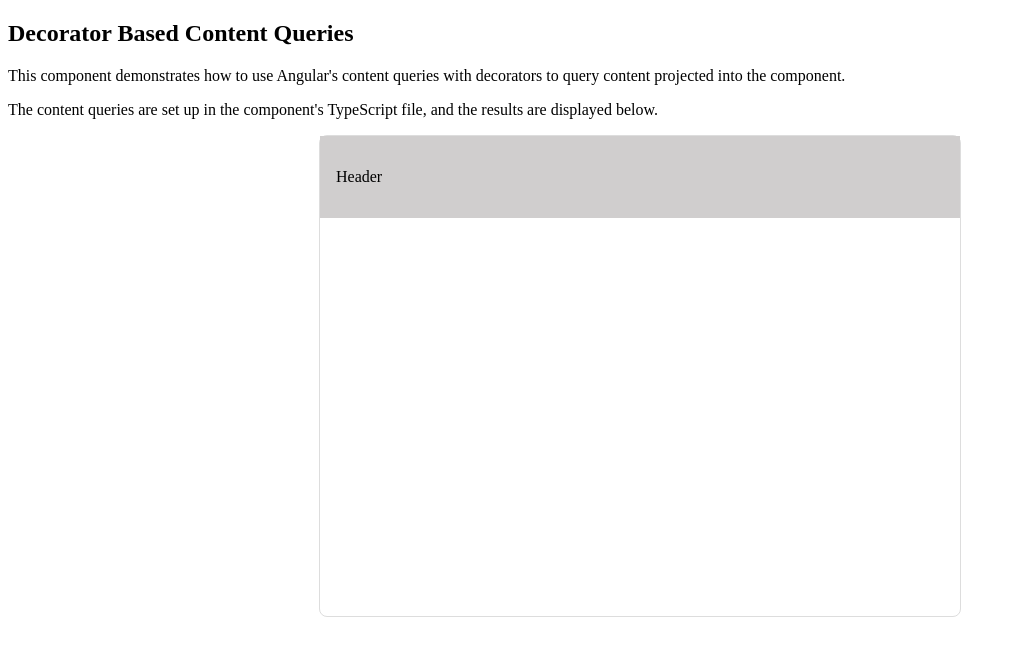
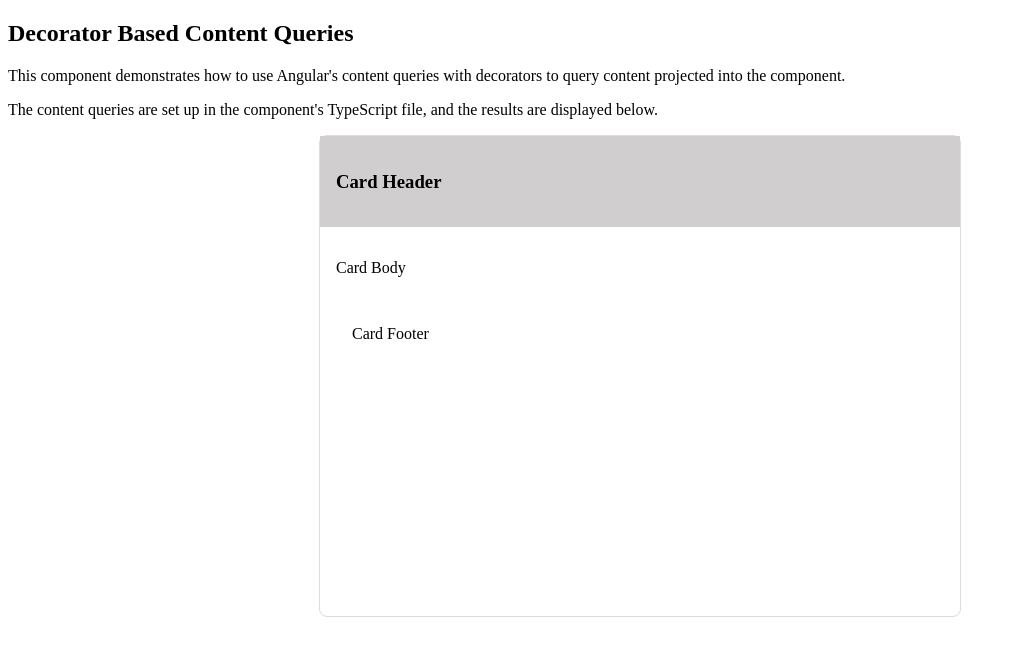
Before and after one commit to Manishh09/learning-angular-signals, an Angular app: page /decorator-based-queries/content in a window 1280 px wide. Shown: the top 656 px of the page, without its empty margins (0-1016 px from the left). Built offline with nearby package versions, Linux system fonts and the light colour scheme.

Commit message:
feat: enhance content projection examples in card component demo

```diff
--- a/src/app/signals/signal-apis/signal-queries/card/card.component.html
+++ b/src/app/signals/signal-apis/signal-queries/card/card.component.html
@@ -4,12 +4,27 @@
   <!-- Header -->
   <div class="card-header">
     <!-- Single Slot Projection -->
-    <ng-content></ng-content>
+    <!-- <ng-content></ng-content> -->
+
+    <!-- <ng-content select=".header"></ng-content> -->
+    <!-- <ng-content select="[slot='header']"></ng-content> -->
+    <ng-content select="[header]"></ng-content>
   </div>
 
 
   <!-- Body -->
 
-  <!-- Footer -->
+  <div class="card-body">
+    <!-- <ng-content select=".body"></ng-content> -->
+    <!-- <ng-content select="[slot='body']"></ng-content> -->
+    <ng-content select="[body]"></ng-content>
 
-</div>
+    <!-- Footer -->
+    <div class="card-footer">
+      <!-- <ng-content select=".footer"></ng-content> -->
+      <!-- <ng-content select="[slot='footer']"></ng-content> -->
+      <ng-content select="[footer]"></ng-content>
+    </div>
+
+
+  </div>
--- a/src/app/signals/signal-apis/signal-queries/traditional/decorator-based-content-queries/decorator-based-content-queries.component.html
+++ b/src/app/signals/signal-apis/signal-queries/traditional/decorator-based-content-queries/decorator-based-content-queries.component.html
@@ -15,12 +15,29 @@
 <!-- Content Projection -->
 <app-card>
     <!-- Content to be projected -->
-    <div #header class="card-header">
-        <p>Header</p>
+     <!-- 1. Class Based Projection -->
+    <!-- <div #header class="header" >
+    <h3>Card Header</h3>
+  </div> -->
+
+    <!-- 2. slot Based Projection -->
+    <!-- <div #header  slot="header">
+    <h3>Card Header</h3>
+  </div> -->
+
+    <!-- 3. Attribute Based Projection -->
+    <div #header class="card-header" header>
+        <h3>Card Header</h3>
     </div>
+
     <!-- body -->
+    <div #body class="card-body" body>
+        <p>Card Body</p>
+    </div>
 
     <!-- footer -->
-
+    <div #footer class="card-footer" footer>
+        <p>Card Footer</p>
+    </div>
 
 </app-card>
```
